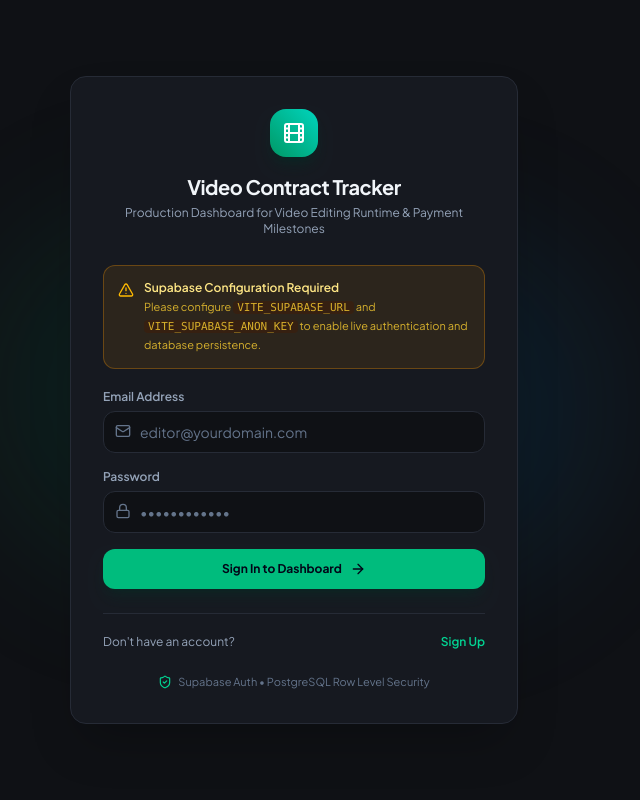
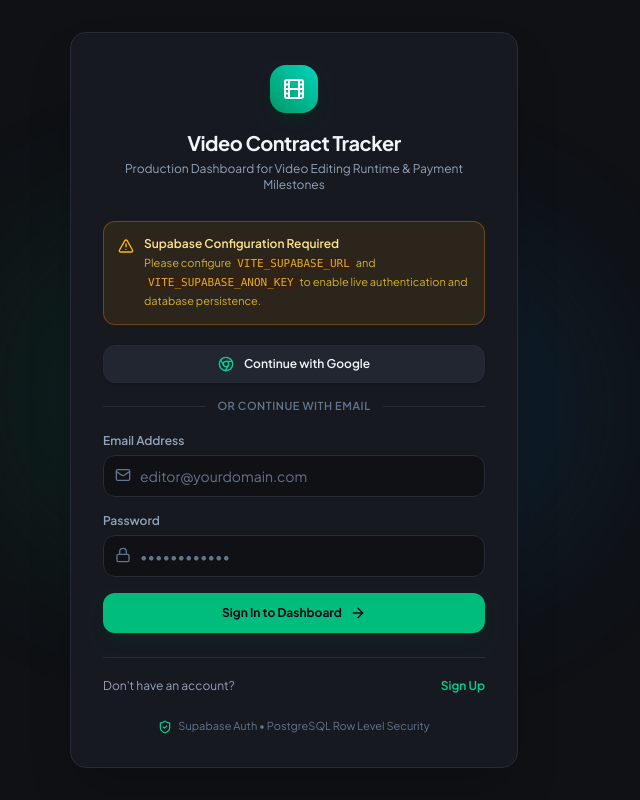
Before and after one commit to exbot-v1/Job-Tracker, a React (Vite) app: page / in a window 1280 px wide. Shown: the whole page, without its empty margins (346-986 px from the left). Built offline with nearby package versions, Linux system fonts and the light colour scheme; no server answers.

Commit message:
feat: add Google OAuth authentication
Implement Google login using Supabase OAuth, configure session detection in URLs, and handle authentication callbacks and error parsing in the AuthView.

```diff
--- a/src/context/AppContext.tsx
+++ b/src/context/AppContext.tsx
@@ -39,6 +39,7 @@
   isLoadingData: boolean;
   loginWithSupabase: (email: string, pass: string) => Promise<{ error?: string }>;
   signupWithSupabase: (email: string, pass: string, name: string) => Promise<{ error?: string; message?: string }>;
+  loginWithGoogle: () => Promise<{ error?: string }>;
   logout: () => Promise<void>;
 
   // Data
@@ -353,41 +354,37 @@
       return;
     }
 
-    // Check initial session
-    supabase.auth.getSession().then(({ data: { session } }) => {
+    const processSession = async (session: any, eventName?: string) => {
       if (session?.user) {
         const prof: Profile = {
           id: session.user.id,
           user_id: session.user.id,
-          name: session.user.user_metadata?.name || session.user.email?.split('@')[0] || 'Video Editor',
+          name:
+            session.user.user_metadata?.full_name ||
+            session.user.user_metadata?.name ||
+            session.user.email?.split('@')[0] ||
+            'Video Editor',
           email: session.user.email,
           created_at: session.user.created_at,
           updated_at: new Date().toISOString(),
         };
         setUser(prof);
-        loadUserData(session.user.id);
-      } else {
-        setUser(null);
-      }
-      setIsLoadingAuth(false);
-    });
+        await loadUserData(session.user.id);
 
-    // Listen for auth changes
-    const {
-      data: { subscription },
-    } = supabase.auth.onAuthStateChange(async (event, session) => {
-      if (session?.user) {
-        const prof: Profile = {
-          id: session.user.id,
-          user_id: session.user.id,
-          name: session.user.user_metadata?.name || session.user.email?.split('@')[0] || 'Video Editor',
-          email: session.user.email,
-          created_at: session.user.created_at,
-          updated_at: new Date().toISOString(),
-        };
-        setUser(prof);
-        if (event === 'SIGNED_IN' || event === 'USER_UPDATED') {
-          await loadUserData(session.user.id);
+        // Ensure newly authenticated user is directed to the dashboard
+        if (eventName === 'SIGNED_IN') {
+          setActiveTab('dashboard');
+        }
+
+        // Clean up OAuth tokens / codes from browser URL if present
+        if (typeof window !== 'undefined') {
+          const url = new URL(window.location.href);
+          if (url.searchParams.has('code') || url.hash.includes('access_token')) {
+            url.searchParams.delete('code');
+            url.searchParams.delete('state');
+            const cleanQuery = url.searchParams.toString() ? `?${url.searchParams.toString()}` : '';
+            window.history.replaceState({}, document.title, `${url.pathname}${cleanQuery}`);
+          }
         }
       } else {
         setUser(null);
@@ -396,6 +393,18 @@
         setShareLink(null);
       }
       setIsLoadingAuth(false);
+    };
+
+    // Check initial session
+    supabase.auth.getSession().then(({ data: { session } }) => {
+      processSession(session);
+    });
+
+    // Listen for auth changes
+    const {
+      data: { subscription },
+    } = supabase.auth.onAuthStateChange(async (event, session) => {
+      await processSession(session, event);
     });
 
     return () => {
@@ -1043,6 +1052,31 @@
     [loadUserData, addToast]
   );
 
+  const loginWithGoogle = useCallback(async (): Promise<{ error?: string }> => {
+    if (!isSupabaseConfigured || !supabase) {
+      return {
+        error:
+          'Authentication is currently unavailable. Please check the application\'s Supabase configuration.',
+      };
+    }
+
+    try {
+      const { error } = await supabase.auth.signInWithOAuth({
+        provider: 'google',
+        options: {
+          redirectTo: window.location.origin,
+        },
+      });
+
+      if (error) {
+        return { error: error.message };
+      }
+      return {};
+    } catch (err: any) {
+      return { error: err.message || 'Google authentication failed' };
+    }
+  }, []);
+
   const logout = useCallback(async () => {
     if (isSupabaseConfigured && supabase) {
       try {
@@ -1078,6 +1112,7 @@
       isLoadingData,
       loginWithSupabase,
       signupWithSupabase,
+      loginWithGoogle,
       logout,
       contract,
       videos,
@@ -1120,6 +1155,7 @@
       isLoadingData,
       loginWithSupabase,
       signupWithSupabase,
+      loginWithGoogle,
       logout,
       contract,
       videos,
--- a/src/lib/supabase.ts
+++ b/src/lib/supabase.ts
@@ -19,6 +19,7 @@
       auth: {
         persistSession: true,
         autoRefreshToken: true,
+        detectSessionInUrl: true,
       },
     });
   } catch (err) {
--- a/src/views/AuthView.tsx
+++ b/src/views/AuthView.tsx
@@ -1,10 +1,10 @@
-import React, { useState } from 'react';
+import React, { useState, useEffect } from 'react';
 import { useApp } from '../context/AppContext';
-import { Film, Lock, Mail, User, ArrowRight, ShieldCheck, AlertTriangle } from 'lucide-react';
+import { Film, Lock, Mail, User, ArrowRight, ShieldCheck, AlertTriangle, Chrome } from 'lucide-react';
 import { isSupabaseConfigured } from '../lib/supabase';
 
 export const AuthView: React.FC = () => {
-  const { loginWithSupabase, signupWithSupabase, isLoadingAuth } = useApp();
+  const { loginWithSupabase, signupWithSupabase, loginWithGoogle, isLoadingAuth } = useApp();
 
   const [isSignUp, setIsSignUp] = useState(false);
   const [email, setEmail] = useState('');
@@ -12,6 +12,58 @@
   const [name, setName] = useState('');
   const [errorMsg, setErrorMsg] = useState('');
   const [successNotice, setSuccessNotice] = useState('');
+  const [isGoogleLoading, setIsGoogleLoading] = useState(false);
+
+  // Check URL query parameters and hash for OAuth errors upon redirection
+  useEffect(() => {
+    if (typeof window === 'undefined') return;
+
+    const searchParams = new URLSearchParams(window.location.search);
+    const hashString = window.location.hash.startsWith('#')
+      ? window.location.hash.slice(1)
+      : window.location.hash;
+    const hashParams = new URLSearchParams(hashString);
+
+    const errorDesc =
+      searchParams.get('error_description') ||
+      hashParams.get('error_description') ||
+      searchParams.get('error') ||
+      hashParams.get('error');
+
+    if (errorDesc) {
+      const decoded = decodeURIComponent(errorDesc.replace(/\+/g, ' '));
+      setErrorMsg(`Google sign-in error: ${decoded}`);
+
+      if (window.history?.replaceState) {
+        window.history.replaceState({}, document.title, window.location.pathname);
+      }
+    }
+  }, []);
+
+  const handleGoogleSignIn = async () => {
+    setErrorMsg('');
+    setSuccessNotice('');
+
+    if (!isSupabaseConfigured) {
+      setErrorMsg(
+        'Authentication is currently unavailable. Please check the application\'s Supabase configuration (VITE_SUPABASE_URL & VITE_SUPABASE_ANON_KEY).'
+      );
+      return;
+    }
+
+    setIsGoogleLoading(true);
+    try {
+      const res = await loginWithGoogle();
+      if (res.error) {
+        setErrorMsg(res.error);
+        setIsGoogleLoading(false);
+      }
+      // If successful, Supabase handles redirection to Google OAuth consent
+    } catch (err: any) {
+      setErrorMsg(err.message || 'Failed to initiate Google authentication.');
+      setIsGoogleLoading(false);
+    }
+  };
 
   const handleSubmit = async (e: React.FormEvent) => {
     e.preventDefault();
@@ -102,6 +154,34 @@
             {successNotice}
           </div>
         )}
+
+        {/* Continue with Google OAuth Button */}
+        <div className="mb-5 space-y-4">
+          <button
+            id="continue-with-google-btn"
+            type="button"
+            onClick={handleGoogleSignIn}
+            disabled={isLoadingAuth || isGoogleLoading}
+            className="w-full py-2.5 px-4 rounded-xl bg-[#222631] hover:bg-[#2B3240] border border-[#262B36] text-slate-100 font-semibold text-xs flex items-center justify-center gap-2.5 transition-all active:scale-[0.98] disabled:opacity-50 shadow-sm"
+          >
+            <Chrome className="w-4 h-4 text-emerald-400 shrink-0" />
+            <span>
+              {isGoogleLoading ? 'Connecting to Google...' : 'Continue with Google'}
+            </span>
+          </button>
+
+          {/* Visual Divider */}
+          <div className="relative">
+            <div className="absolute inset-0 flex items-center">
+              <div className="w-full border-t border-[#262B36]" />
+            </div>
+            <div className="relative flex justify-center text-xs">
+              <span className="bg-[#161920] px-3 text-[#64748B] text-[11px] font-semibold uppercase tracking-wider">
+                or continue with email
+              </span>
+            </div>
+          </div>
+        </div>
 
         {/* Form */}
         <form onSubmit={handleSubmit} className="space-y-4">
```
